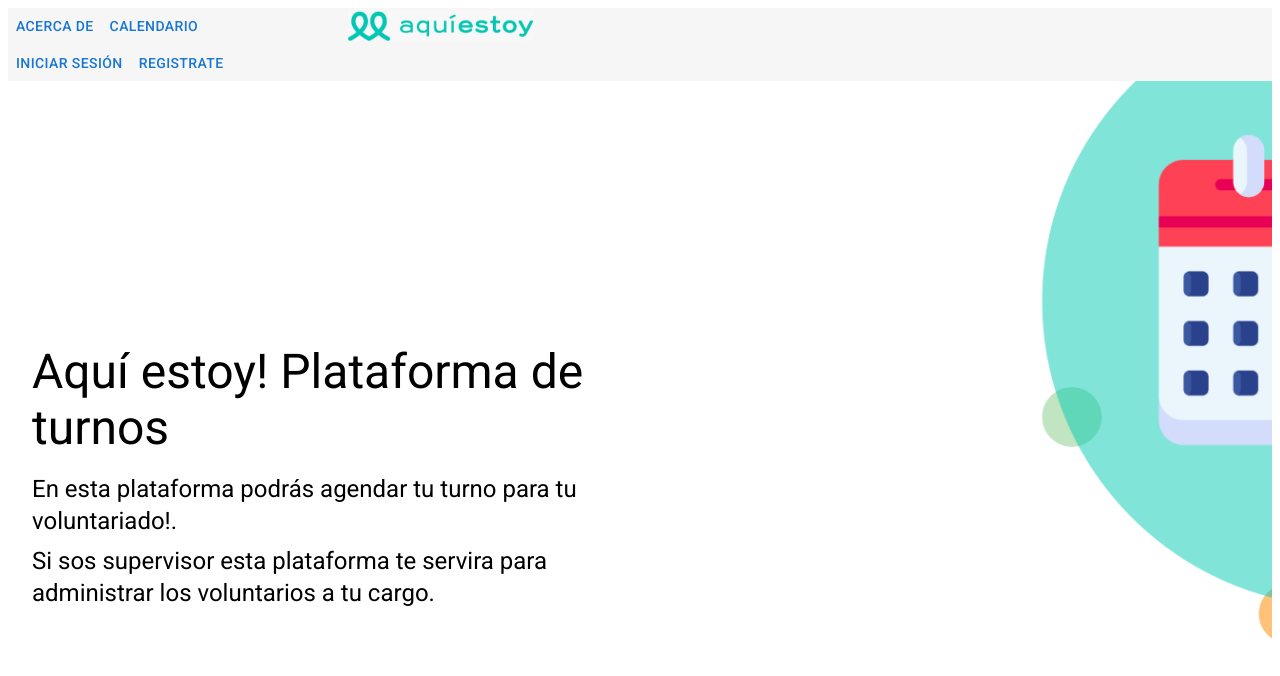
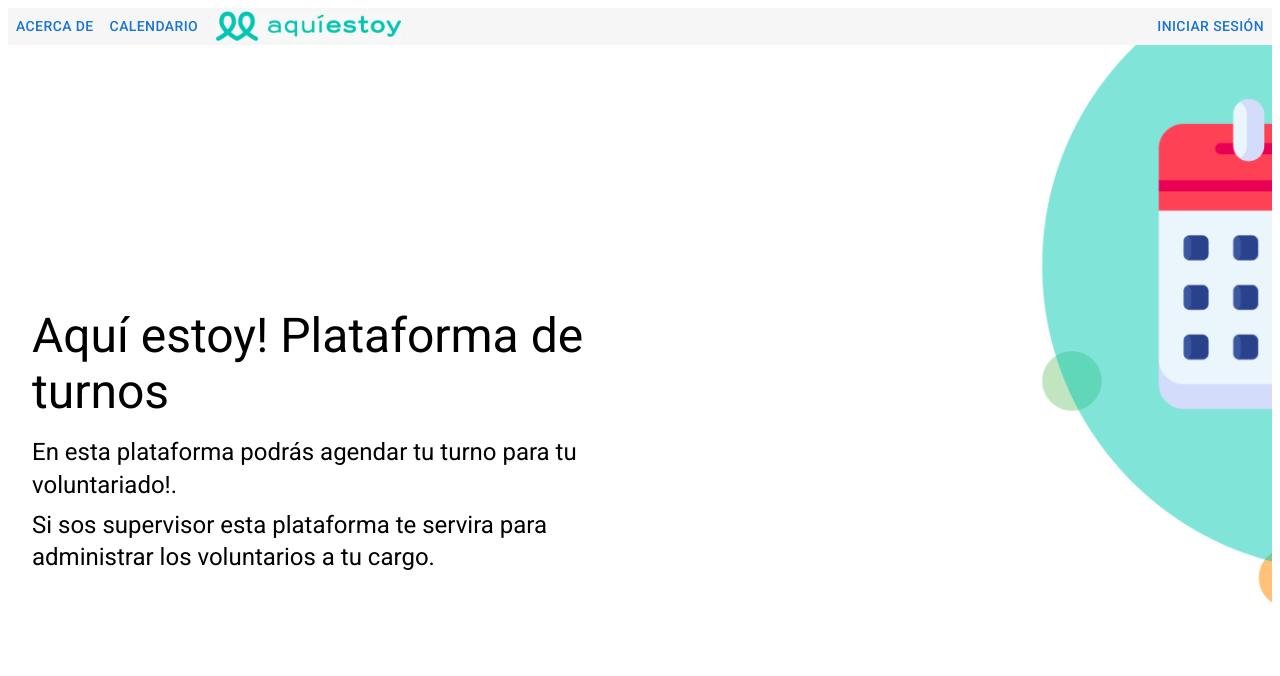
Before and after one commit to GuidoDealbera/aqui-estoy, a React (Vite) app in the folder client/: page / in a window 1280 px wide. Shown: the top 676 px of the page. Built offline with nearby package versions, Linux system fonts and the light colour scheme; no server answers.

Commit message:
Fixed Routes NavBar

```diff
--- a/client/src/Components/NavBar/NavBar.jsx
+++ b/client/src/Components/NavBar/NavBar.jsx
@@ -1,5 +1,5 @@
 import image from "../../img/aquiestoy.jpg";
-import { useNavigate, useLocation } from "react-router-dom";
+import { useLocation } from "react-router-dom";
 import LoginForm from "../LoginForm/LoginForm";
 import { useState } from "react";
 import {
@@ -13,10 +13,12 @@ import {
   IconButton,
 } from "@mui/material";
 import MenuIcon from "@mui/icons-material/Menu";
+import { useSelector } from "react-redux";
 
 export default function NavBar(props) {
+  const {user} = useSelector((state) => state.auth);
+  const {id} = user;
   const location = useLocation();
-  const navigate = useNavigate();
   const [showLogin, setShowLogin] = useState(false);
   const [anchorEl, setAnchorEl] = useState(null);
 
@@ -97,17 +99,12 @@ export default function NavBar(props) {
         </Grid>
         <Grid item>
           <Box>
-            {location.pathname !== "/profile/Chiringuito" && (
+            {location.pathname !== `/profile/${id}` && (
               <Button name="session" onClick={handleMouseEnter}>
                 Iniciar sesión
               </Button>
             )}
             {showLogin && <LoginForm handleMouseLeave={handleMouseLeave} />}
-            {location.pathname !== "/profile/Chiringuito" && (
-              <Button name="register" onClick={handleClick}>
-                Registrate
-              </Button>
-            )}
           </Box>
         </Grid>
       </Grid>
```
